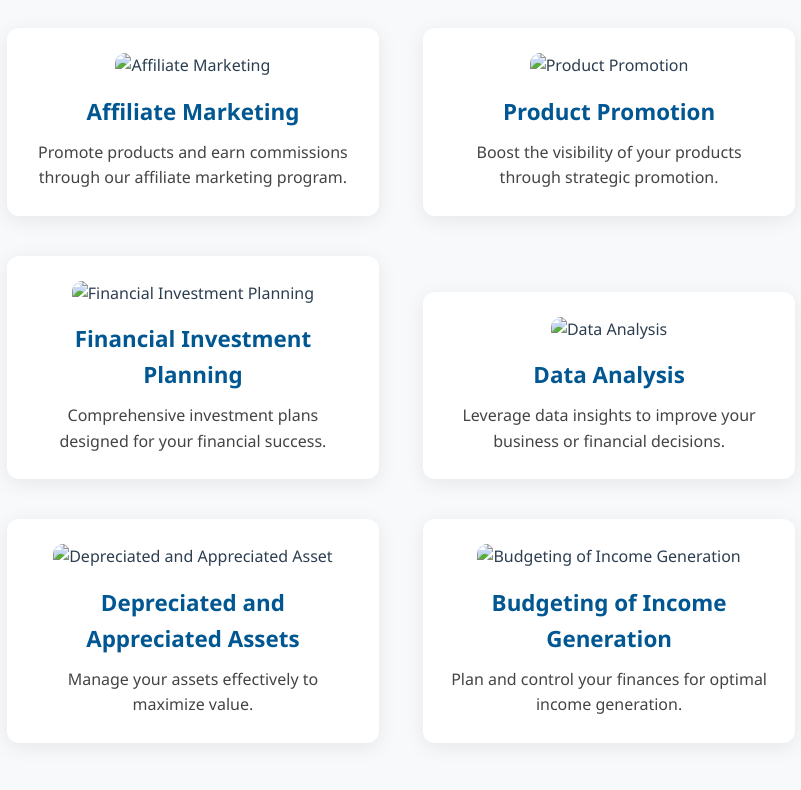
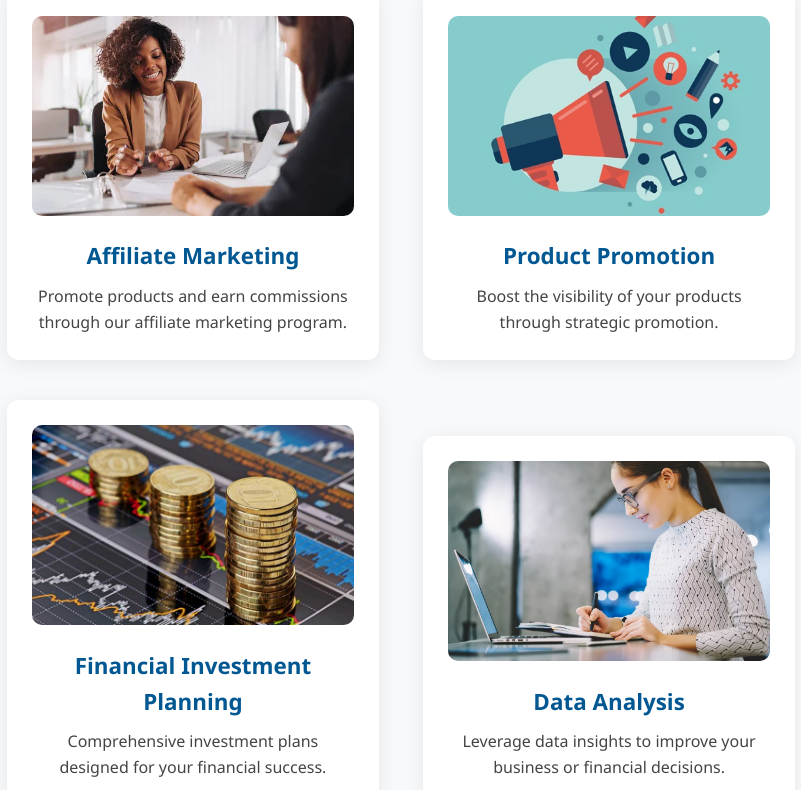
Before and after one commit to Dampson18/Dampson18.github.io, a plain HTML site: page index.html in a window 1280 px wide. Shown: the part 588-1378 px from the top of the page, without its empty margins (239-1040 px from the left). Drawn offline with Linux system fonts and the light colour scheme.

Commit message:
Update index.html

```diff
--- a/index.html
+++ b/index.html
@@ -285,7 +285,7 @@ footer p {
 <body>
     <header>
         <nav>
-            <div class="logo"><img src="images/princewise.ico" alt="Company Logo" style="width: 50px; vertical-align: middle;">PRINCEWISE FINANCIAL INVESTMENT CONSULT</div>
+            <div class="logo"><img src="princewise.ico" alt="Company Logo" style="width: 50px; vertical-align: middle;">PRINCEWISE FINANCIAL INVESTMENT CONSULT</div>
 			<ul class="nav-links">
                 <li><a href="#services" aria-label="Services">Services</a></li>
                 <li><a href="#about" aria-label="About Us">About Us</a></li>
@@ -304,32 +304,32 @@ footer p {
             <h2>Our Services</h2>
             <div class="service-container">
                 <div class="service-card">
-                    <img src="images/affiliate_marketing.jpg" alt="Affiliate Marketing">
+                    <img src="affiliate_marketing.jpg" alt="Affiliate Marketing">
                     <h3>Affiliate Marketing</h3>
                     <p>Promote products and earn commissions through our affiliate marketing program.</p>
                 </div>
                 <div class="service-card">
-                    <img src="images/product_promotion.jpg" alt="Product Promotion">
+                    <img src="product_promotion.jpg" alt="Product Promotion">
                     <h3>Product Promotion</h3>
                     <p>Boost the visibility of your products through strategic promotion.</p>
                 </div>
                 <div class="service-card">
-                    <img src="images/financial_investment.jpg" alt="Financial Investment Planning">
+                    <img src="financial_investment.jpg" alt="Financial Investment Planning">
                     <h3>Financial Investment Planning</h3>
                     <p>Comprehensive investment plans designed for your financial success.</p>
                 </div>
                 <div class="service-card">
-                    <img src="images/data_analysis.png" alt="Data Analysis">
+                    <img src="data_analysis.png" alt="Data Analysis">
                     <h3>Data Analysis</h3>
                     <p>Leverage data insights to improve your business or financial decisions.</p>
                 </div>
                 <div class="service-card">
-                    <img src="images/assets.png" alt="Depreciated and Appreciated Asset">
+                    <img src="assets.png" alt="Depreciated and Appreciated Asset">
                     <h3>Depreciated and Appreciated Assets</h3>
                     <p>Manage your assets effectively to maximize value.</p>
                 </div>
                 <div class="service-card">
-                    <img src="images/budget.jpg" alt="Budgeting of Income Generation">
+                    <img src="budget.jpg" alt="Budgeting of Income Generation">
                     <h3>Budgeting of Income Generation</h3>
                     <p>Plan and control your finances for optimal income generation.</p>
                 </div>
@@ -338,14 +338,14 @@ footer p {
 
         <section id="about">
             <h2>About Us</h2>
-            <img src="images/about.jpg" alt="About Us">
+            <img src="about.jpg" alt="About Us">
             <p>At PRINCEWISE FINANCIAL INVESTMENT CONSULT, we are dedicated to providing expert financial services to help you secure your future. Our mission is to ensure that everyone has the financial education and control they need to thrive.</p>
             <p>Whether you need help with affiliate marketing, product promotion, financial investment planning, or budgeting, we are here to assist you.</p>
         </section>
 
         <section id="contact">
             <h2>Contact Us</h2>
-            <img src="images/contact.jpg" alt="Contact Us">
+            <img src="contact.jpg" alt="Contact Us">
 			<p>Duration Fee: First week of every month</p>
             <p>If you have any questions or need personalized financial advice, we're here to help. Please fill out the form below, and a member of our team will get back to you as soon as possible.</p>
             <form id="contact-form">
```
